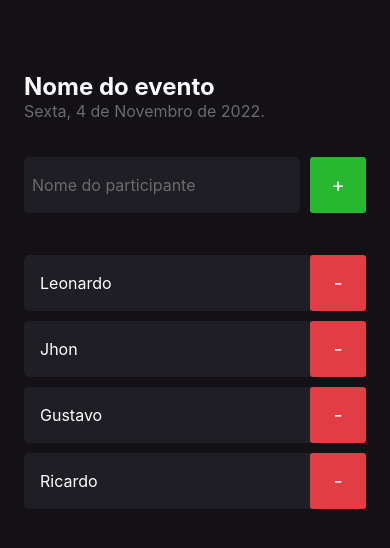
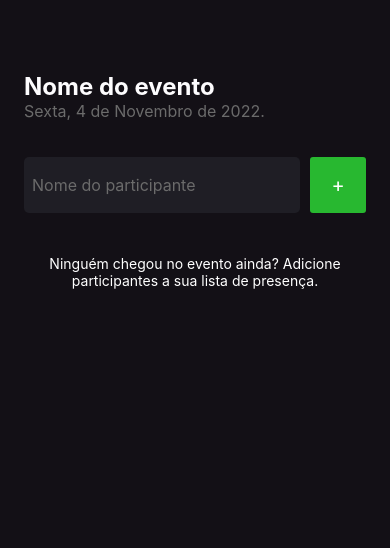
Before and after one commit to LeoAnders/im-here-event-track, a React Native app: screen / in a window 390 px wide. Shown: the top 548 px of the page. Built offline with nearby package versions, Linux system fonts and the light colour scheme.

Commit message:
feat: armazenar valor do TextInput no estado

```diff
--- a/src/screens/Home/index.tsx
+++ b/src/screens/Home/index.tsx
@@ -1,14 +1,19 @@
+import { useState } from "react";
 import { Text, View, TextInput, TouchableOpacity, FlatList, Alert } from "react-native";
 import { styles } from './styles'
 import { Participant } from "@/src/components/Participant";
 
 export function Home() {
-  const participants = ['Leonardo', 'Jhon', 'Gustavo', 'Ricardo'];
+  const [participants, setParticipants] = useState<string[]>([]);
+  const [participantName, setParticipantName] = useState('');
 
   function handleParticipantAdd() {
-    if (participants.includes("Rodrigo")) {
+    if (participants.includes(participantName)) {
       return Alert.alert("Participante existe", "Já existe um participante na lista com esse nome.");
     }
+
+    setParticipants(prevState => [...prevState, participantName])
+    setParticipantName('');
   }
 
   function handleParticipantRemove(name: string) {
@@ -39,6 +44,7 @@
           style={styles.input}
           placeholder="Nome do participante"
           placeholderTextColor="#6B6B6B"
+          onChangeText={setParticipantName}
         />
 
         <TouchableOpacity style={styles.button} onPress={handleParticipantAdd}>
```
